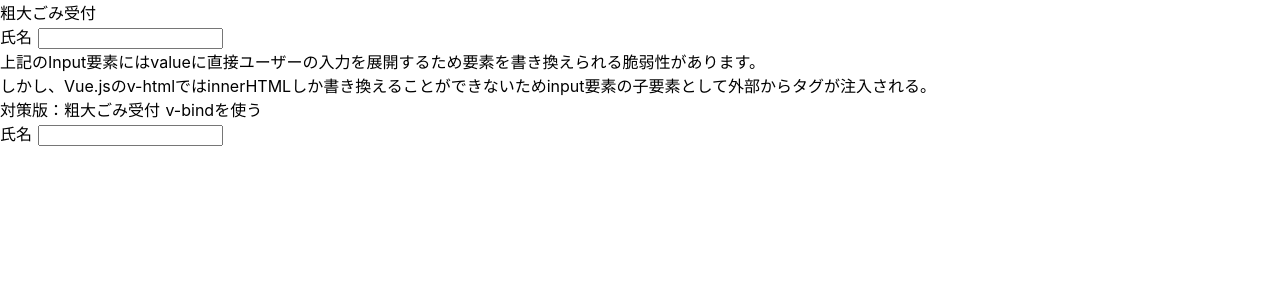
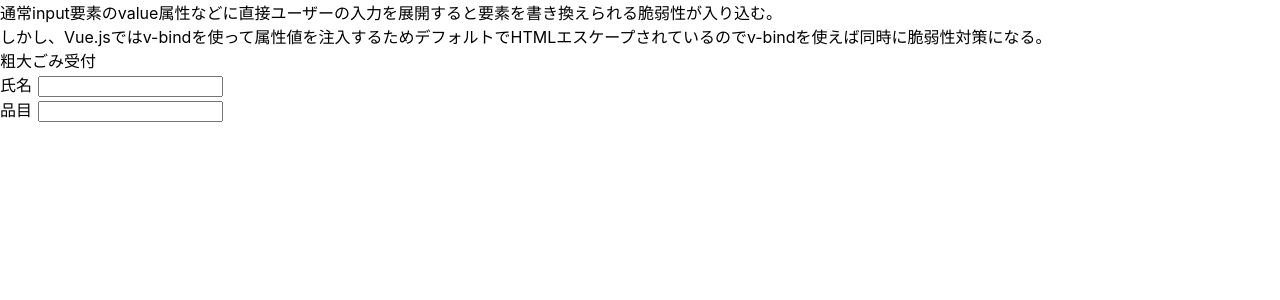
Before and after one commit to watanata/nuxt2-sample2, a Nuxt app: page /xss/input in a window 1280 px wide. Shown: the top 300 px of the page. Built offline with nearby package versions, Linux system fonts and the light colour scheme.

Commit message:
modify xss/input

```diff
--- a/pages/xss/input.vue
+++ b/pages/xss/input.vue
@@ -1,19 +1,14 @@
 <template>
   <div>
     <div>
+      通常input要素のvalue属性などに直接ユーザーの入力を展開すると要素を書き換えられる脆弱性が入り込む。</br>
+      しかし、Vue.jsではv-bindを使って属性値を注入するためデフォルトでHTMLエスケープされているのでv-bindを使えば同時に脆弱性対策になる。
+    </div>
+    <div>
       <p>粗大ごみ受付</p>
       <form action="" method="POST">
-        氏名 <input v-html="name">
-      </form>
-    </div>
-    <div>
-      上記のInput要素にはvalueに直接ユーザーの入力を展開するため要素を書き換えられる脆弱性があります。</br>
-      しかし、Vue.jsのv-htmlではinnerHTMLしか書き換えることができないためinput要素の子要素として外部からタグが注入される。
-    </div>
-    <div>
-      <p>対策版：粗大ごみ受付 v-bindを使う</p>
-      <form action="" method="POST">
-        氏名 <input v-bind:name="name">
+        氏名 <input name="name" v-bind:value="name"></br>
+        品目 <input name="kind" v-bind:value="kind"></br>
       </form>
     </div>
   </div>
@@ -24,9 +19,16 @@ export default {
   async asyncData(context) {
     if (process.server) {
       context.res.setHeader("X-XSS-Protection","0")
-      return { name: context.req.body.name };
+      // return { value: context.req.body.value };
+      return {
+        name: context.req.body.name,
+        kind: 'a-kind'
+      };
     } else {
-      return {name: 'foobar'}
+      return {
+        name: '<span>hogehogehgoe</span>',
+        kind: 'a-kind'
+      };
     }
   }
 };
```
